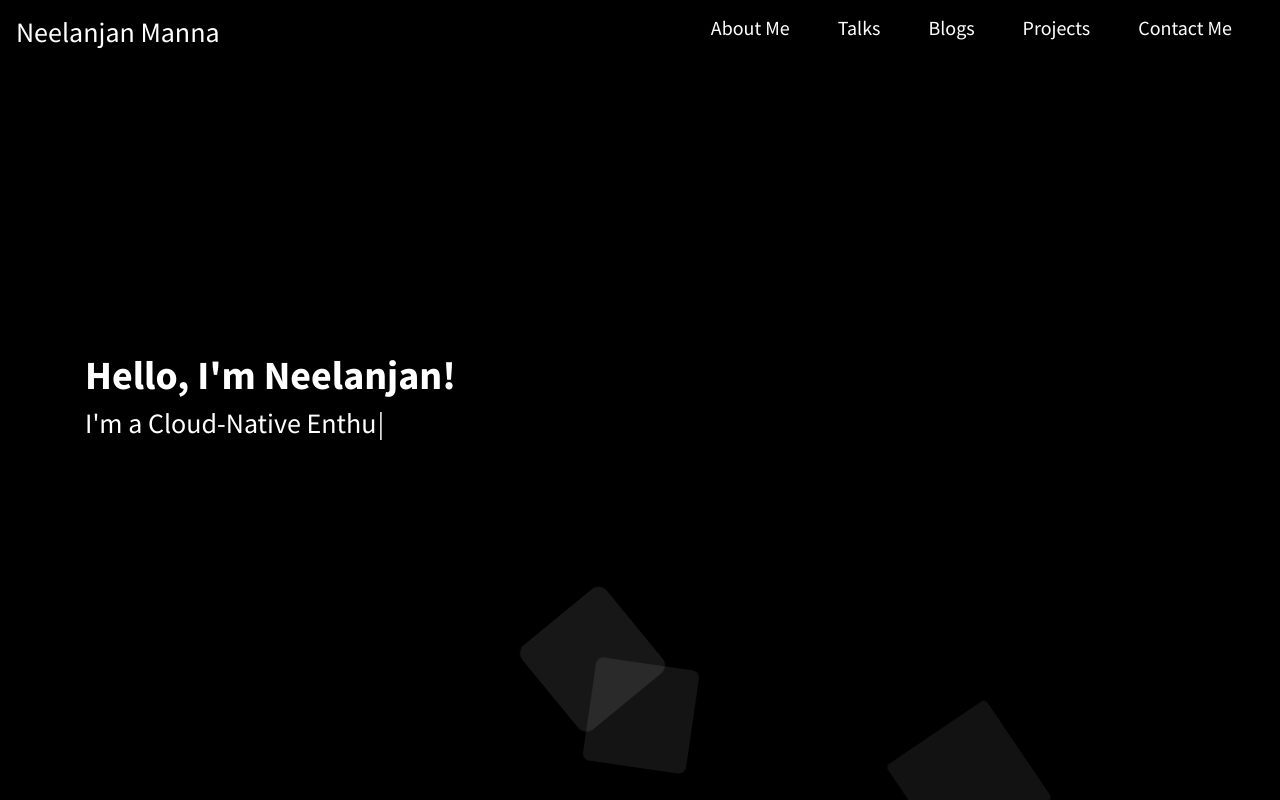
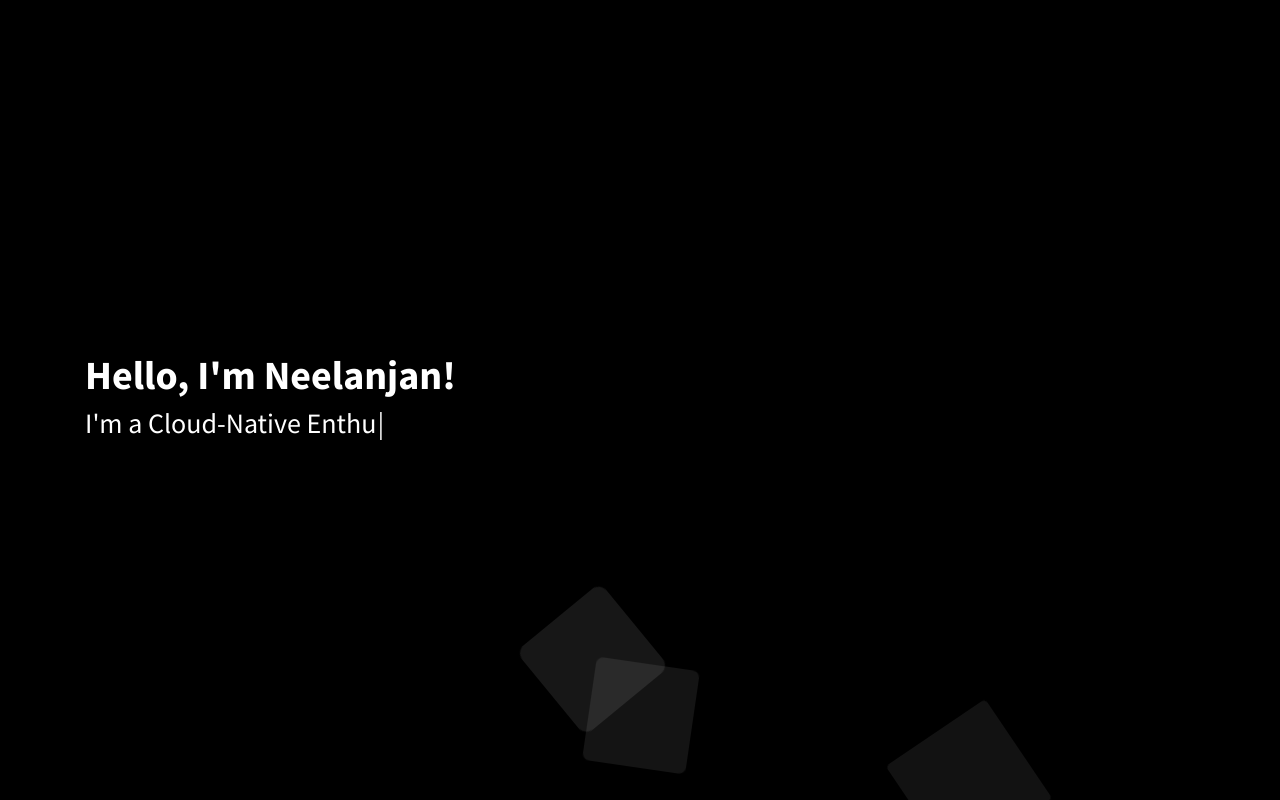
Before and after one commit to neelanjan00/portfolio-next, a Next.js app: page / in a window 1280 px wide. Shown: the top 800 px of the page. Built offline with nearby package versions, Linux system fonts and the light colour scheme; no server answers; the database is empty.

Commit message:
added auto hide navbar in desktop view, added frost effect to navbars
Signed-off-by: Neelanjan Manna <neelanjan.manna@harness.io>

```diff
--- a/src/components/navbar/navbar.js
+++ b/src/components/navbar/navbar.js
@@ -73,7 +73,9 @@ const Navbar = () => {
         zIndex: '2',
         color: 'white',
         minWidth: '100%',
-        backgroundColor: asPath === '/' || asPath === '/#about-me' || asPath === '/#my-talks' ? (scrollHeight > 700 ? 'black' : 'transparent') : 'black'
+        background: asPath === '/' || asPath === '/#about-me' || asPath === '/#my-talks' ? (scrollHeight > 700 ? 'rgba(0,0,0,0.7)' : 'transparent') : 'rgba(0,0,0,0.7)',
+        backdropFilter: 'saturate(100%) blur(8px)', top: displayMobileNavbar ? '0' : '-65px',
+        transition: 'top 0.3s', zIndex: '3', backdropFilter: 'saturate(100%) blur(8px)'
     }
 
     if (width >= 1280) {
@@ -131,13 +133,14 @@ const Navbar = () => {
         return (
             <>
                 <div className="p-2" ref={hamburgerIconRef} style={{
-                    minWidth: '100vw', backgroundColor: 'black', maxHeight: '50px',
+                    minWidth: '100vw', maxHeight: '50px', background: scrollHeight < 50 ? 'rgba(0,0,0,1)' : 'rgba(0,0,0,0.7)',
                     position: 'sticky', top: displayMobileNavbar ? '0' : '-50px',
-                    transition: 'top 0.3s', zIndex: '3'
+                    transition: 'top 0.3s', zIndex: '3', backdropFilter: 'saturate(100%) blur(8px)'
                 }} >
-                    <span onClick={hamburgerToggler}>
-                        {getHamburgerIcon('white')}
-                    </span>
+
+                        <span onClick={hamburgerToggler}>
+                            {getHamburgerIcon('white')}
+                        </span>
                 </div>
                 <div ref={sidebarRef} style={{
                     zIndex: '3', minHeight: '105vh', width: displaySidebar ? '250px' : '0',
```
